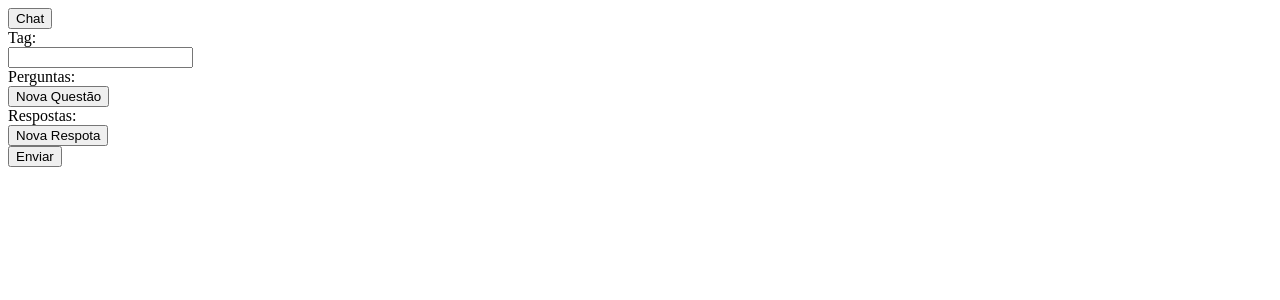
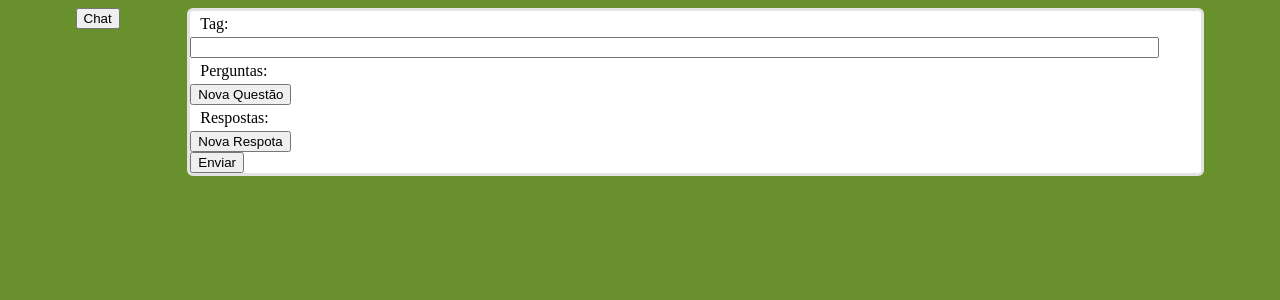
Before and after one commit to kiksasds/chatbot, a Flask app: page /form in a window 1280 px wide. Shown: the top 300 px of the page. Run offline with Flask 3, Linux system fonts and the light colour scheme.

Commit message:
form css

```diff
--- a/intents.json
+++ b/intents.json
@@ -86,6 +86,20 @@
         "O racionalismo é uma corrente filosófica que destaca a razão como fonte primária do conhecimento. Isso significa que a razão e a lógica são usadas para compreender o mundo e resolver problemas, ao invés da experiência empírica ou da tradição.",
         "O racionalismo é uma abordagem filosófica que acredita que a razão é a principal fonte de conhecimento, e que é através do raciocínio e da lógica que podemos entender o mundo. Ele se opõe à ideia de que a experiência empírica ou a tradição são as únicas maneiras de se chegar ao conhecimento."
       ]
+    },
+    {
+      "tag": "tag1",
+      "patterns": [
+        "perg1"
+      ],
+      "responses": [
+        "resp1"
+      ]
+    },
+    {
+      "tag": "",
+      "patterns": [],
+      "responses": []
     }
   ]
 }
--- /dev/null
+++ b/static/form.css
@@ -0,0 +1,13 @@
+body {
+    background-color: #68912e;
+    display: flex;
+    justify-content: space-evenly;
+}
+form {
+    background-color: #fff;
+    border: solid #e3e3e3;
+    border-radius: 6px;
+    width: 80%;
+}
+header {padding: 4px 10px;}
+input {width: 95%;}
--- a/templates/form.html
+++ b/templates/form.html
@@ -1,5 +1,6 @@
 <!DOCTYPE html>
 <html lang="en">
+<link rel="stylesheet" href="{{ url_for('static', filename='form.css') }}">
 <head>
     <meta charset="UTF-8">
 </head>
```
